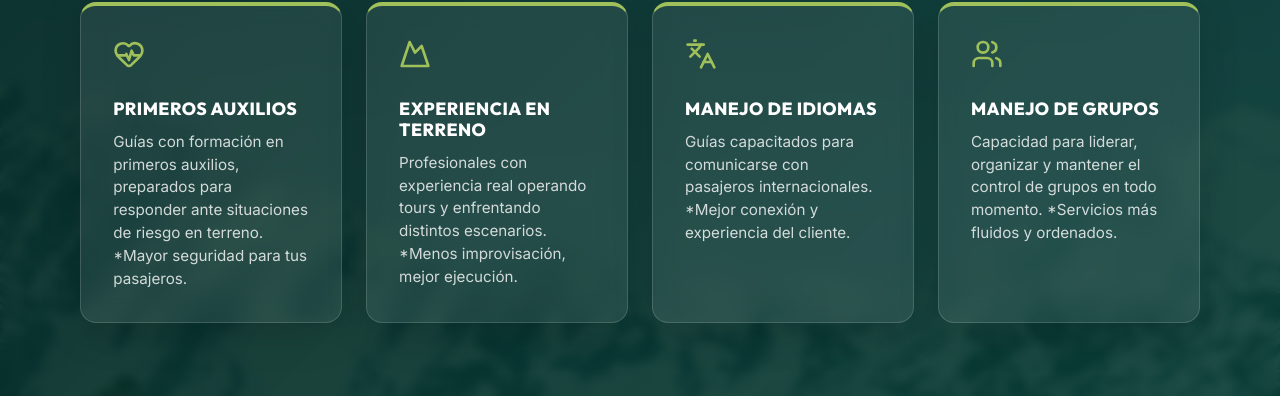
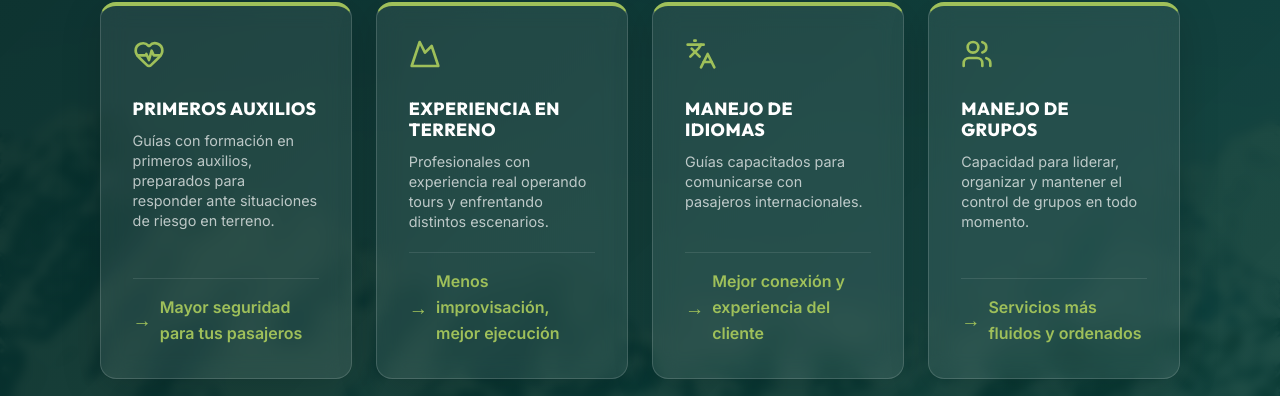
Before and after one commit to guiaalacartaoficial/guia-a-la-carta-web, a React (Vite) app: page / in a window 1280 px wide. Shown: the part 1855-2251 px from the top of the page. Built offline with nearby package versions, Linux system fonts and the light colour scheme; no server answers; the database is empty.

Commit message:
Mejora visual de textos: resaltado de beneficios y estilización de tarjetas

```diff
--- a/src/pages/Home.css
+++ b/src/pages/Home.css
@@ -218,10 +218,27 @@
   letter-spacing: 0.5px;
 }
 .pilar-item p {
-  color: rgba(255, 255, 255, 0.8);
-  font-size: 0.95rem;
-  line-height: 1.5;
+  color: rgba(255, 255, 255, 0.7);
+  font-size: 0.9rem;
+  line-height: 1.4;
   margin: 0;
+  margin-bottom: 0.5rem;
+}
+.pilar-highlight {
+  color: var(--c-accent);
+  font-size: 1rem;
+  font-weight: 700;
+  margin-top: auto;
+  padding-top: 1rem;
+  border-top: 1px solid rgba(255, 255, 255, 0.1);
+  width: 100%;
+  display: flex;
+  align-items: center;
+  gap: 8px;
+}
+.pilar-highlight::before {
+  content: '→';
+  font-size: 1.2rem;
 }
 
 /* 4. Servicios */
--- a/src/pages/Home.jsx
+++ b/src/pages/Home.jsx
@@ -98,26 +98,26 @@ const Home = () => {
               <div className="pilar-item">
                 <HeartPulse size={32} className="text-accent mb-3" />
                 <h4>PRIMEROS AUXILIOS</h4>
-                <p>Guías con formación en primeros auxilios, preparados para responder ante situaciones de riesgo en terreno.
-                  *Mayor seguridad para tus pasajeros.</p>
+                <p>Guías con formación en primeros auxilios, preparados para responder ante situaciones de riesgo en terreno.</p>
+                <div className="pilar-highlight">Mayor seguridad para tus pasajeros</div>
               </div>
               <div className="pilar-item">
                 <Mountain size={32} className="text-accent mb-3" />
                 <h4>EXPERIENCIA EN TERRENO</h4>
-                <p>Profesionales con experiencia real operando tours y enfrentando distintos escenarios.
-                  *Menos improvisación, mejor ejecución.</p>
+                <p>Profesionales con experiencia real operando tours y enfrentando distintos escenarios.</p>
+                <div className="pilar-highlight">Menos improvisación, mejor ejecución</div>
               </div>
               <div className="pilar-item">
                 <Languages size={32} className="text-accent mb-3" />
                 <h4>MANEJO DE IDIOMAS</h4>
-                <p>Guías capacitados para comunicarse con pasajeros internacionales.
-                  *Mejor conexión y experiencia del cliente.</p>
+                <p>Guías capacitados para comunicarse con pasajeros internacionales.</p>
+                <div className="pilar-highlight">Mejor conexión y experiencia del cliente</div>
               </div>
               <div className="pilar-item">
                 <Users size={32} className="text-accent mb-3" />
                 <h4>MANEJO DE GRUPOS</h4>
-                <p>Capacidad para liderar, organizar y mantener el control de grupos en todo momento.
-                  *Servicios más fluidos y ordenados.</p>
+                <p>Capacidad para liderar, organizar y mantener el control de grupos en todo momento.</p>
+                <div className="pilar-highlight">Servicios más fluidos y ordenados</div>
               </div>
             </div>
 
```
